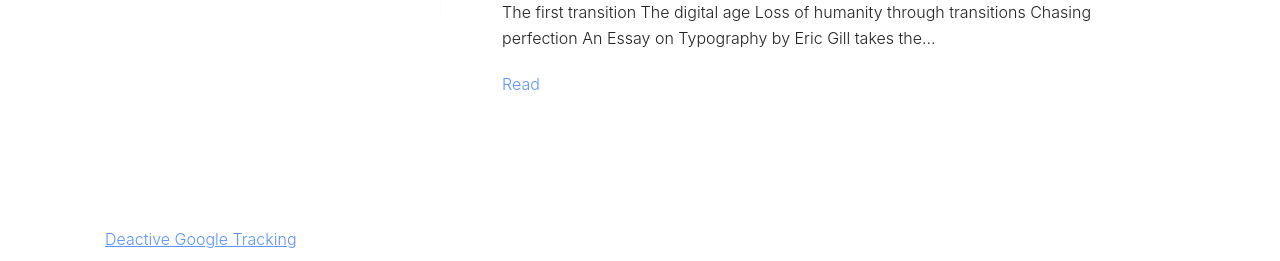
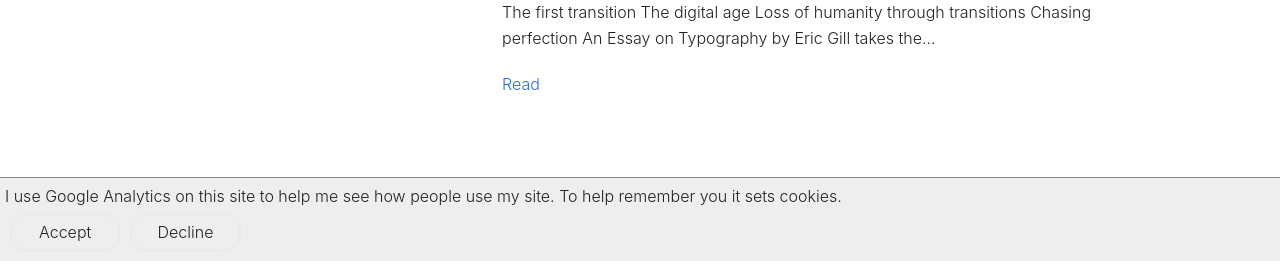
Before and after one commit to dg1234uk/dangranger.co.uk, a Gatsby site: page / in a window 1280 px wide. Shown: the part 539-800 px from the top of the page. Built offline with nearby package versions, Linux system fonts and the light colour scheme; Gatsby itself is replaced by a stand-in of ours.

Commit message:
:cookie: Added basics of a cookie request banner. Still needs work :wrench:

```diff
--- a/src/components/Contact.js
+++ b/src/components/Contact.js
@@ -5,7 +5,7 @@ import getIcon from '../utils/get-icon';
 
 const Contact = ({ socialName, link }) => (
   <li className="social__li">
-    <a href={link} className="social__link">
+    <a href={link} aria-label={socialName} className="social__link">
       <Icon icon={getIcon(socialName)} />
     </a>
   </li>
--- /dev/null
+++ b/src/components/CookieWarning.js
@@ -0,0 +1,78 @@
+/* global gaOptout */
+import React, { Fragment } from 'react';
+import getCookie from '../utils/getCookie';
+
+const CookieWarning = () => {
+  // console.log(getCookie('dg1234uk'));
+
+  const cookie = getCookie('acceptCookies');
+
+  let requestPermission = true;
+  if (cookie === 'true' || cookie === 'false') {
+    requestPermission = false;
+  }
+
+  function acceptCookies(e) {
+    e.preventDefault();
+    document.cookie = 'acceptCookies=true';
+    requestPermission = false;
+  }
+
+  function declineCookies(e) {
+    e.preventDefault();
+    document.cookie = 'acceptCookies=false';
+    gaOptout();
+    requestPermission = false;
+  }
+
+  const divStyle = {
+    position: 'fixed',
+    width: '100%',
+    left: '0',
+    bottom: '0',
+    padding: '5px',
+    background: '#EEE',
+    borderTop: '1px solid #888',
+  };
+
+  const buttonDivStyle = {
+    width: '100px',
+    display: 'flex',
+  };
+
+  const buttonStyle = {
+    margin: '5px',
+  };
+
+  const CookieRequest = () => (
+    <div style={divStyle} className="cookie-warn">
+      <span>
+        I use Google Analytics on this site to help me see how people use my
+        site. To help remember you it sets cookies.{' '}
+      </span>
+
+      <div style={buttonDivStyle}>
+        <a
+          href="#"
+          onClick={acceptCookies}
+          style={buttonStyle}
+          className="link-button"
+        >
+          Accept Cookies
+        </a>
+        <a
+          href="#"
+          onClick={declineCookies}
+          style={buttonStyle}
+          className="link-button"
+        >
+          Decline Cookies
+        </a>
+      </div>
+    </div>
+  );
+
+  return requestPermission ? <CookieRequest /> : null;
+};
+
+export default CookieWarning;
--- a/src/components/Feed.js
+++ b/src/components/Feed.js
@@ -4,6 +4,7 @@ import FeedItem from './FeedItem';
 
 const Feed = ({ posts }) => (
   <main className="post-list">
+    {posts.length <= 0 && <h2>There are currently no posts 😭.</h2>}
     {posts.map(({ node }) => (
       <FeedItem node={node} key={node.frontmatter.slug} />
     ))}
--- a/src/components/Layouts/page-layout.js
+++ b/src/components/Layouts/page-layout.js
@@ -1,11 +1,13 @@
 import React from 'react';
 import PropTypes from 'prop-types';
 import Sidebar from '../Sidebar';
+import CookieWarning from '../CookieWarning';
 
 const PageLayout = ({ children }) => (
   <div className="index-container">
     <Sidebar />
     {children}
+    <CookieWarning />
   </div>
 );
 
--- a/src/pages/index.js
+++ b/src/pages/index.js
@@ -19,8 +19,6 @@ const IndexPage = ({ data }) => (
       ]}
     />
     <Feed posts={data.allMarkdownRemark.edges} />
-    {/* eslint-disable-next-line */}
-    <a href="javascript:gaOptout();">Deactive Google Tracking</a>
   </PageLayout>
 );
 
--- a/src/pages/tags.js
+++ b/src/pages/tags.js
@@ -10,6 +10,9 @@ const Tags = ({ data }) => (
     <main className="post-list">
       <article className="post">
         <h1>Tags</h1>
+        {data.allMarkdownRemark.group <= 0 && (
+          <h2>There are currently no tags 😭.</h2>
+        )}
         <ul>
           {data.allMarkdownRemark.group.map(tag => (
             <li key={tag.fieldValue}>
--- a/src/styles/style.css
+++ b/src/styles/style.css
@@ -3,7 +3,8 @@
 :root {
   --text-color: #222;
   --text-sub-color: #888;
-  --link-color: #5d93ff;
+  /* --link-color: #5d93ff; */
+  --link-color: #2968ff;
   --link-active-color: #f7a046;
   --text-tag-color: #f7a046;
 }
--- /dev/null
+++ b/src/utils/getCookie.js
@@ -0,0 +1,11 @@
+const getCookie = name => {
+  const value = `; ${document.cookie}`;
+  const parts = value.split(`; ${name}=`);
+  if (parts.length === 2)
+    return parts
+      .pop()
+      .split(';')
+      .shift();
+};
+
+export default getCookie;
```
